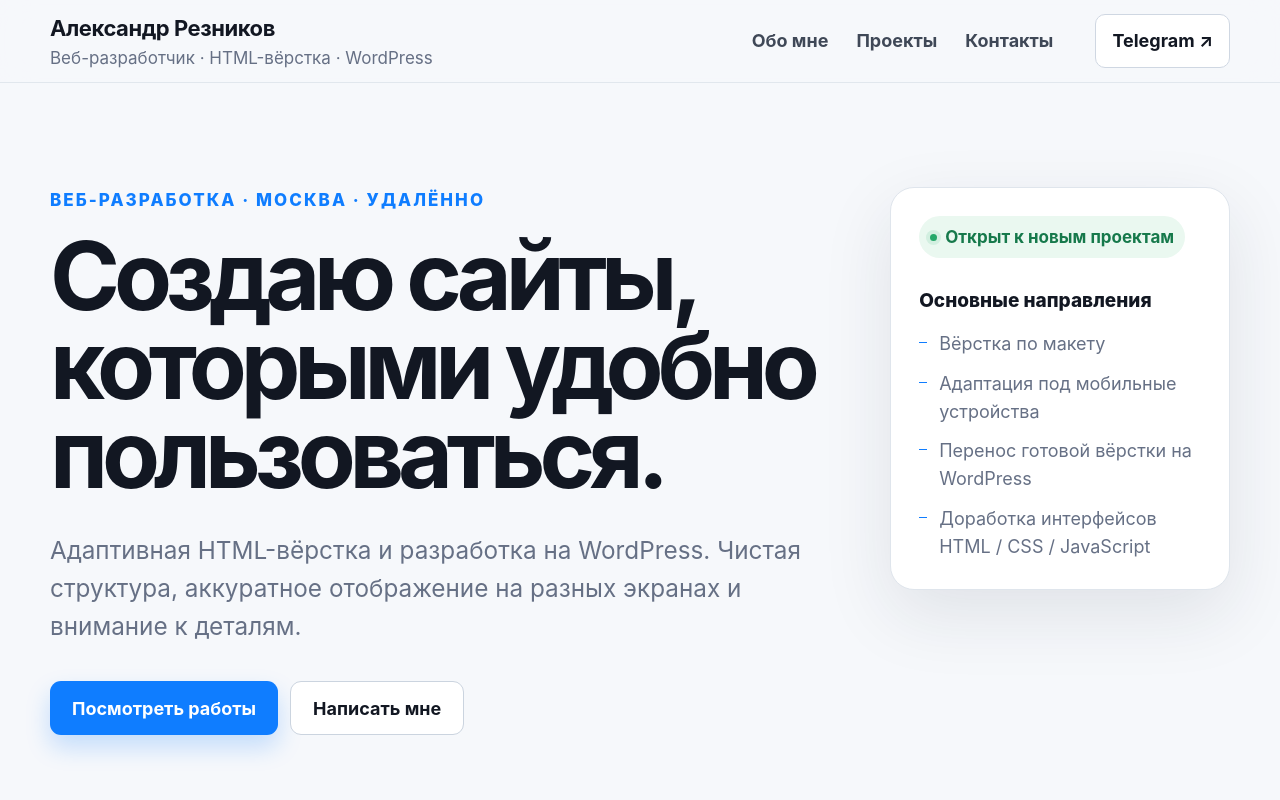
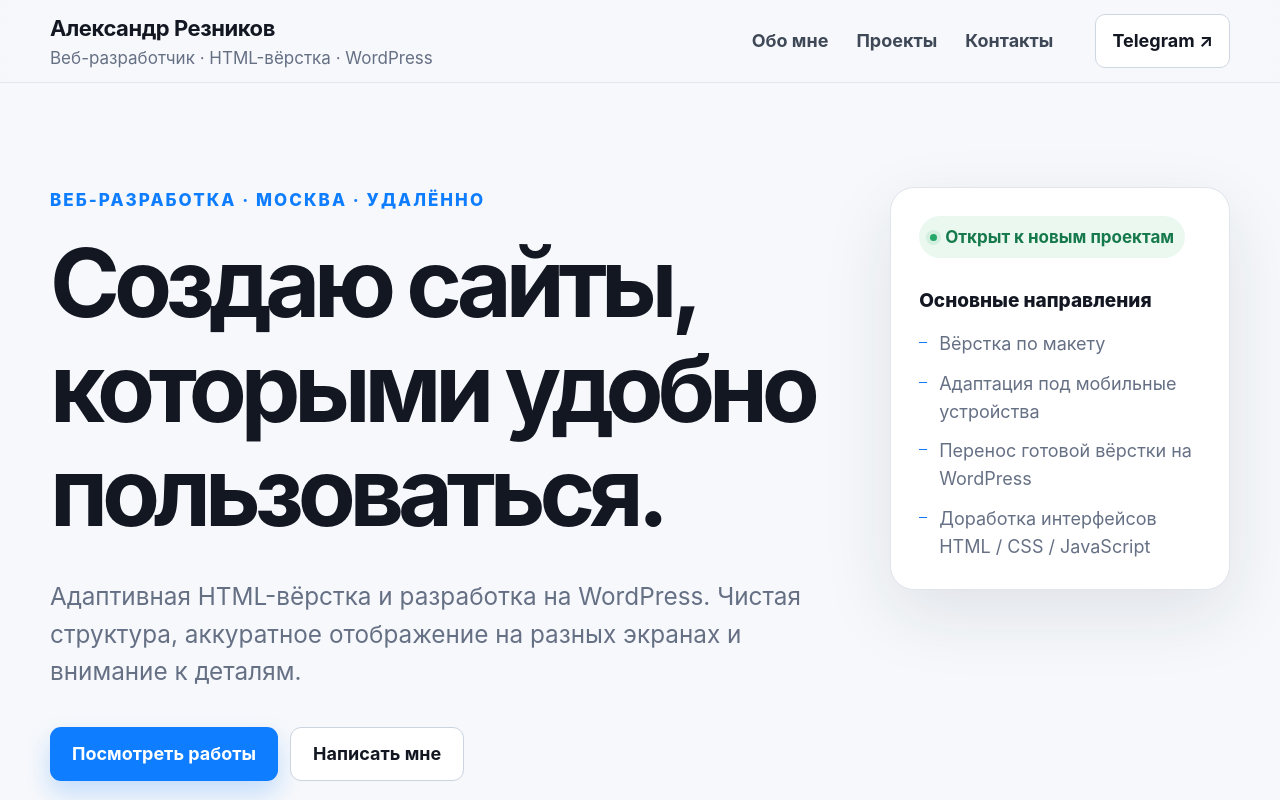
Before and after one commit to LeoAlex93/portfolio, a plain HTML site: page index.html in a window 1280 px wide. Shown: the top 800 px of the page. Drawn offline with Linux system fonts and the light colour scheme.

Commit message:
Add files via upload

```diff
--- a/styles.css
+++ b/styles.css
@@ -152,7 +152,7 @@ nav a:hover {
   margin: 0;
   font-size: clamp(54px, 7.4vw, 104px);
   letter-spacing: -0.065em;
-  line-height: 0.94;
+  line-height: 1.1;
 }
 
 .hero-lead {
```
